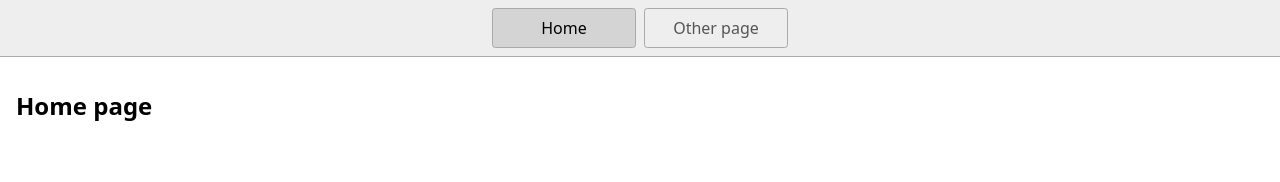
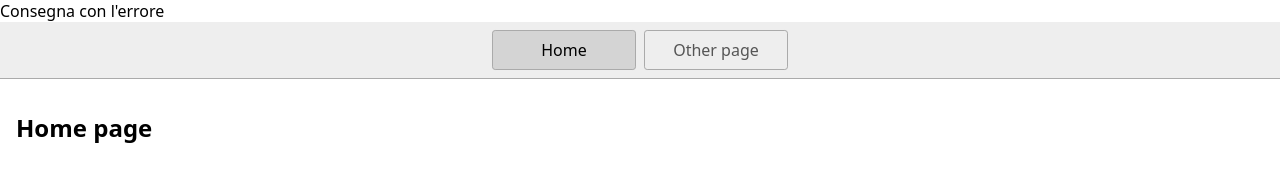
Before and after one commit to ProfCordasco/3HCaccia, a website: page index.html in a window 1280 px wide. Drawn offline with Linux system fonts and the light colour scheme.

Commit message:
Update index.html

```diff
--- a/index.html
+++ b/index.html
@@ -12,6 +12,7 @@
     <script type="module" src="script.js"></script>
   </head>
   <body>
+    Consegna con l'errore
     <nav>
       <a href="/" aria-current="page">Home</a>
       <a href="/page2.html">Other page</a>
```
